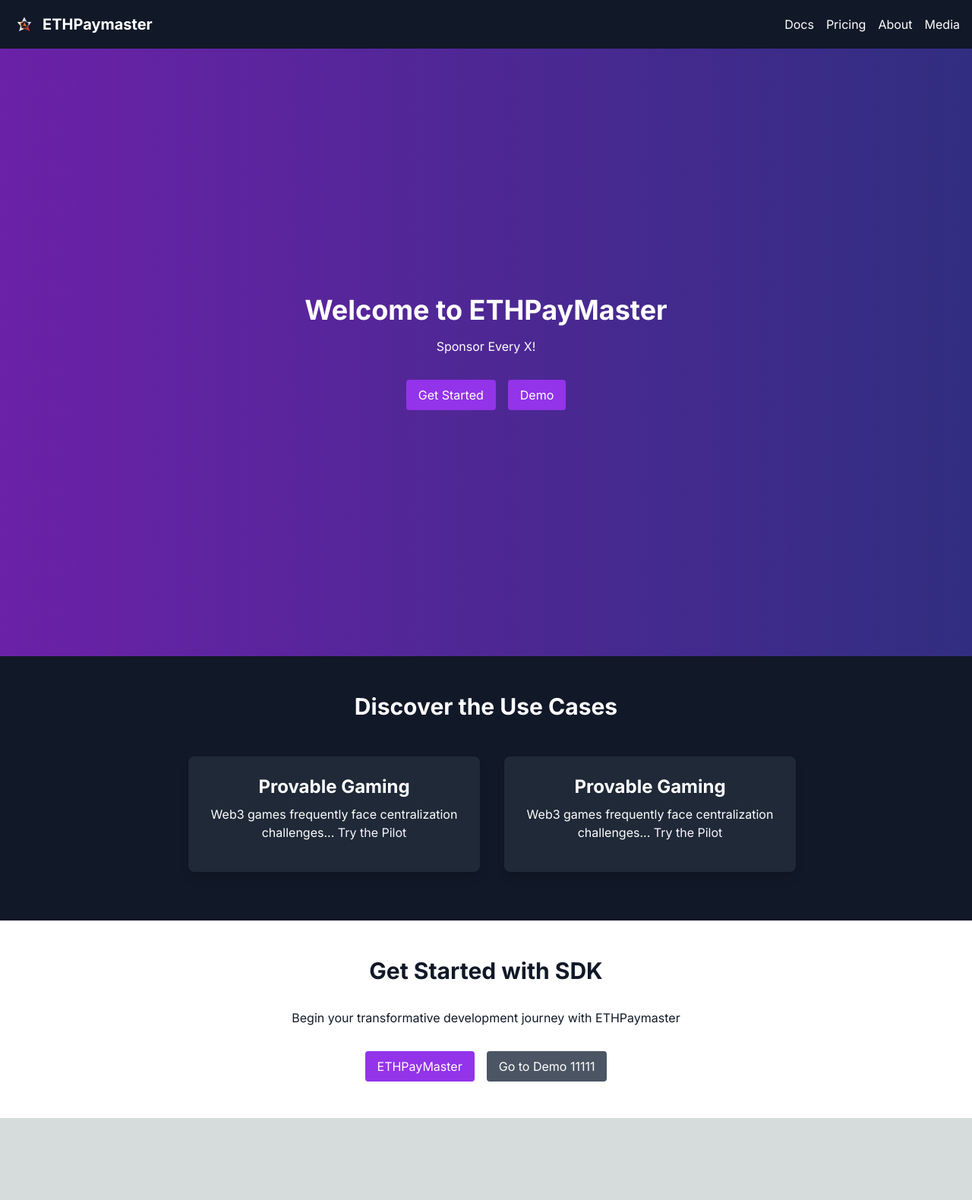
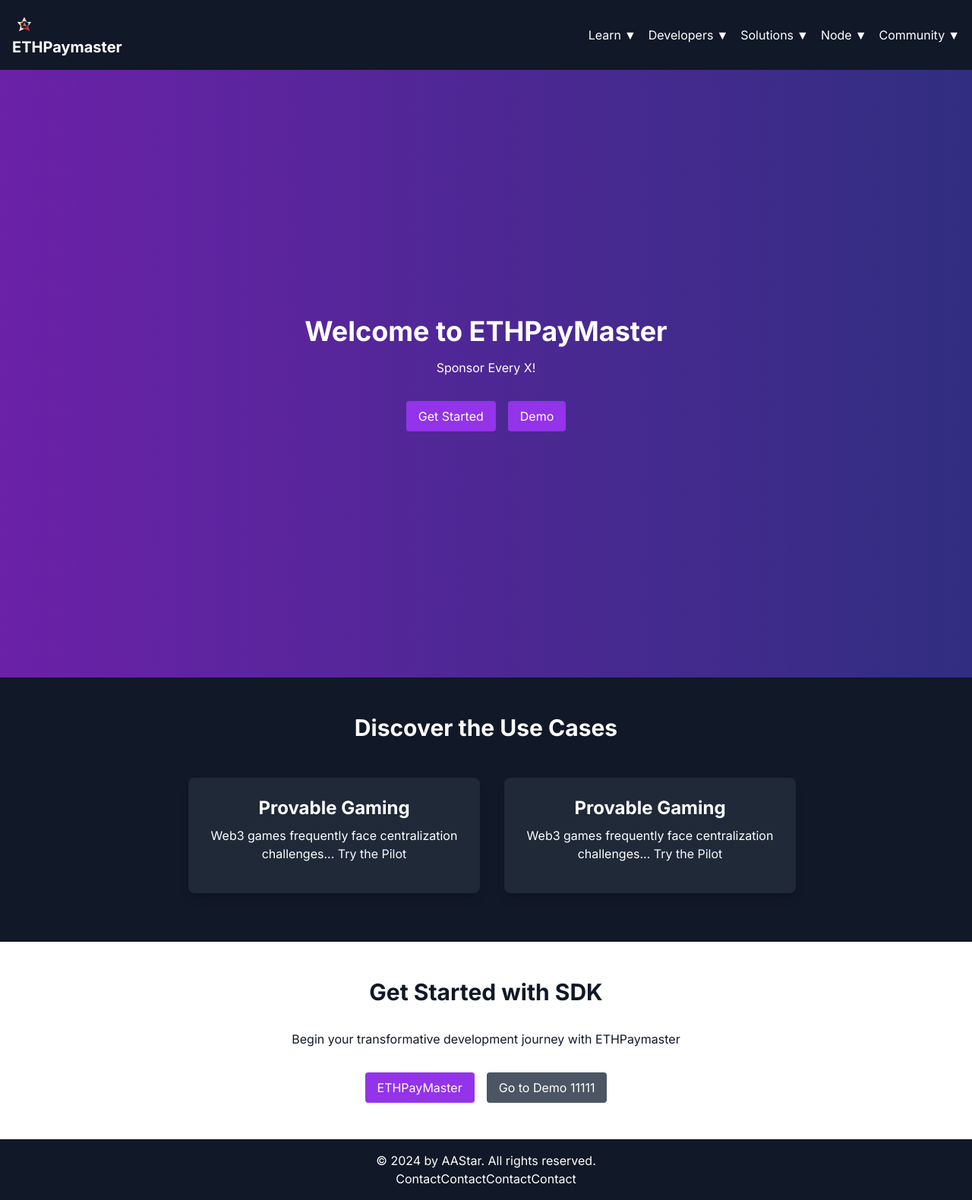
Before and after one commit to dethan3/EthPaymaster_website, a Next.js app: page / in a window 1280 px wide. Shown: the whole page at 76% size. Before the commit the page ends 1472 px from the top, so only its background shows below. Built offline with nearby package versions, Linux system fonts and the light colour scheme.

Commit message:
[optimize] Navbar add menu

```diff
--- a/src/app/globals.css
+++ b/src/app/globals.css
@@ -31,3 +31,11 @@ body {
     text-wrap: balance;
   }
 }
+
+nav a:hover {
+  cursor: pointer;
+}
+
+.group:hover .absolute {
+  display: block;
+}
--- a/src/app/page.tsx
+++ b/src/app/page.tsx
@@ -2,6 +2,7 @@ import Navbar from '../components/Navbar';
 import MainSection from '@/components/MainSection';
 import UseCasesSection from '@/components/UseCaseSection';
 import GetStartedSection from '@/components/GetStartedSection';
+import Footer from '@/components/Footer';
 
 export default function Home() {
   return (
@@ -10,6 +11,7 @@ export default function Home() {
       <MainSection />
       <UseCasesSection />
       <GetStartedSection />
+      <Footer />
     </div>
   );
 }
--- /dev/null
+++ b/src/components/Footer.tsx
@@ -0,0 +1,19 @@
+import React from "react";
+
+const Footer: React.FC = () => {
+    return (
+        <footer className="p-4 bg-gray-900 text-white text-center">
+            <div className="flex flex-col items-center">
+                <span>&copy; 2024 by AAStar. All rights reserved.</span>
+                <div>
+                    <a href="#" className="hover:underline">Contact</a>
+                    <a href="#" className="hover:underline">Contact</a>
+                    <a href="#" className="hover:underline">Contact</a>
+                    <a href="#" className="hover:underline">Contact</a>
+                </div>
+            </div>
+        </footer>
+    );
+};
+
+export default Footer;
--- a/src/components/Navbar.tsx
+++ b/src/components/Navbar.tsx
@@ -1,44 +1,54 @@
+'use client';
 
-import React from 'react';
+import React, { useState } from "react";
 
 const Navbar: React.FC = () => {
+    const [isOpen, setIsopen] = useState(false);
+    const [subMenuOpen, setSubMenuOpen] = useState<{ [key: string]: boolean}>({})
+
+    const toggleNavbar = () => {
+        setIsopen(!isOpen);
+    };
+
+    const toggleSubMenu = (key: string) => {
+        setSubMenuOpen(prevState => ({
+          ...prevState,
+          [key]: !prevState[key]
+        }));
+    };
+
     return (
         <nav className="flex items-center justify-between p-4 bg-gray-900 text-white">
-      <div className="flex items-center">
-        <img src="/logo-aastar.png" alt="AAStar Logo" className="h-8 w-8 object-cover mr-2" />
+          <div>
+            <img src="/logo-aastar.png" alt="AAStar Logo" className="h-8 w-8 object-cover mr-2"/>
             <span className="text-xl font-bold">ETHPaymaster</span>
           </div>
-      <div className="flex items-center space-x-4">
-        <a href="#" className="hover:underline">Docs</a>
-        <a href="#" className="hover:underline">Pricing</a>
-        <a href="#" className="hover:underline">About</a>
-        <a href="#" className="hover:underline">Media</a>
+
+          <div className="block lg:hidden">
+            <button onClick={toggleNavbar} className="text-white focus:outlint-none">
+              ☰
+            </button>
+          </div>
+
+          <div className={`flex-col lg:flex-row lg:flex ${isOpen ?'flex':'hidden'} lg:space-x-4 lg:ml-auto`}>
+            {['Learn', 'Developers', 'Solutions', 'Node', 'Community'].map(item => (
+              <div key={item} className="relative group">
+                <a href="{`#${item.toLowerCase()}`}" className="hover:underline flex items-center" onClick={() => toggleSubMenu(item)}>
+                  {item}
+                  <span className="ml-1">{subMenuOpen[item] ? '▲' : '▼'}</span>
+                </a>
+              {subMenuOpen[item] && (
+                <div className="absolute left-0 mt-2 w-48 bg-gray-800 text-white rounded-lg shadow-lg">
+                  <a href="#" className="block px-4 py-2 hover:bg-gray-700">Submenu Item 1</a>
+                  <a href="#" className="block px-4 py-2 hover:bg-gray-700">Submenu Item 2</a>
+                  <a href="#" className="block px-4 py-2 hover:bg-gray-700">Submenu Item 3</a>
+                </div>
+              )}
+              </div>
+            ))}
           </div>
         </nav>
-  );
+    )
 };
 
 export default Navbar;
-
-
-// import Link from 'next/link';
-
-// const Navbar = () => {
-//   return (
-//     <nav className="bg-gray-900 text-white p-4 flex justify-between items-center">
-//       <div className="flex items-center space-x-4">
-//         <img src="/logo.png" alt="Logo" className="h-8 w-8" />
-//         <span className="text-xl font-bold">ETHPaymaster</span>
-//       </div>
-//       <div className="flex space-x-4">
-//         <Link href="/docs" className="hover:text-gray-400">Docs</Link>
-//         <Link href="/pricing" className="hover:text-gray-400">Pricing</Link>
-//         <Link href="/about" className="hover:text-gray-400">About</Link>
-//         <a href="https://twitter.com" className="hover:text-gray-400">Twitter</a>
-//         <a href="https://github.com" className="hover:text-gray-400">GitHub</a>
-//       </div>
-//     </nav>
-//   );
-// };
-
-// export default Navbar;
```
Also changed, not shown: src/components/MainSection.tsx (+8 -0 lines). Lines whose indentation alone changed are shown as unchanged.
